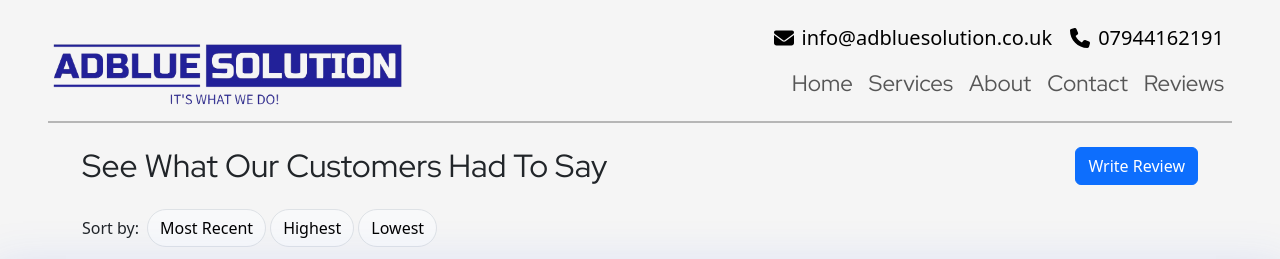
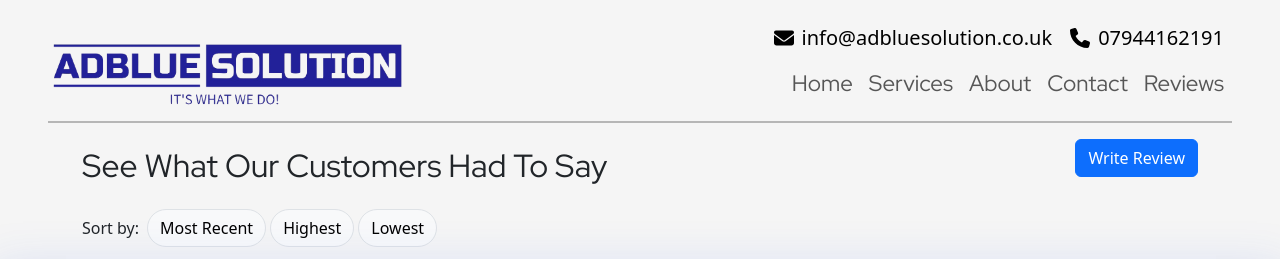
Before and after one commit to joshthomas98/adblue-solution-website, a React (Vite) app: page /reviewslist in a window 1280 px wide. Shown: the top 259 px of the page. Built offline with nearby package versions, Linux system fonts and the light colour scheme; no server answers; the database is empty; some icons are missing; a web font is replaced by a local one.

Commit message:
Reviews list DONE

```diff
--- a/src/pages/ReviewsList.jsx
+++ b/src/pages/ReviewsList.jsx
@@ -97,7 +97,7 @@ const ReviewsList = () => {
                 See What Our Customers Had To Say
               </h2>
             </div>
-            <div className="col-md-6 d-flex justify-content-end align-items-center">
+            <div className="col-md-6 d-flex justify-content-end align-items-center pt-0 pb-3">
               <Button href="/reviewform">Write Review</Button>
             </div>
           </div>
```
